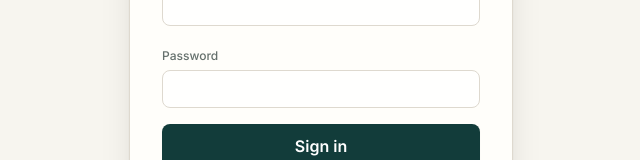
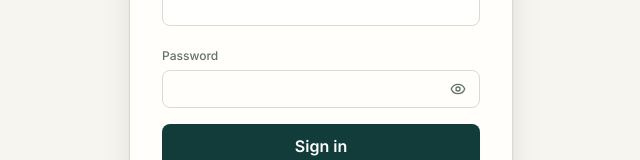
Before and after one commit to syedmukheeth/sampeer-automations, a Next.js app: page /login in a window 1280 px wide. Shown: the part 394-554 px from the top of the page, without its empty margins (319-959 px from the left). Built offline with nearby package versions, Linux system fonts and the light colour scheme.

Commit message:
Add password reveal control

```diff
--- a/app/login/page.tsx
+++ b/app/login/page.tsx
@@ -1,11 +1,13 @@
 "use client";
 
 import { useState } from "react";
+import { Eye, EyeOff } from "lucide-react";
 import { BrandLogo } from "@shared/ui/BrandLogo";
 
 export default function LoginPage() {
   const [username, setUsername] = useState("");
   const [password, setPassword] = useState("");
+  const [showPassword, setShowPassword] = useState(false);
   const [state, setState] = useState<"idle" | "submitting" | "error">("idle");
   const [msg, setMsg] = useState("");
 
@@ -50,14 +52,26 @@ export default function LoginPage() {
           </div>
           <div>
             <label className="text-xs font-medium text-muted">Password</label>
+            <div className="group relative mt-1">
               <input
-              type="password"
+                type={showPassword ? "text" : "password"}
                 required
                 value={password}
                 onChange={(e) => setPassword(e.target.value)}
                 autoComplete="current-password"
-              className="mt-1 w-full rounded-lg border border-line px-3 py-2 text-sm focus:border-brand-500 focus:outline-none focus:ring-1 focus:ring-brand-500"
+                className="w-full rounded-lg border border-line bg-panel px-3 py-2 pr-12 text-sm text-ink shadow-[inset_0_1px_0_rgba(255,255,255,0.45)] transition focus:border-brand-500 focus:outline-none focus:ring-2 focus:ring-brand-500/20"
               />
+              <button
+                type="button"
+                onClick={() => setShowPassword((v) => !v)}
+                aria-label={showPassword ? "Hide password" : "Show password"}
+                aria-pressed={showPassword}
+                title={showPassword ? "Hide password" : "Show password"}
+                className="absolute inset-y-1 right-1 inline-flex w-9 items-center justify-center rounded-md text-muted transition hover:bg-brand-50 hover:text-brand-700 focus:outline-none focus:ring-2 focus:ring-brand-500/25"
+              >
+                {showPassword ? <EyeOff className="h-4 w-4" /> : <Eye className="h-4 w-4" />}
+              </button>
+            </div>
           </div>
           <button
             type="submit"
```
Lines whose indentation alone changed are shown as unchanged.
